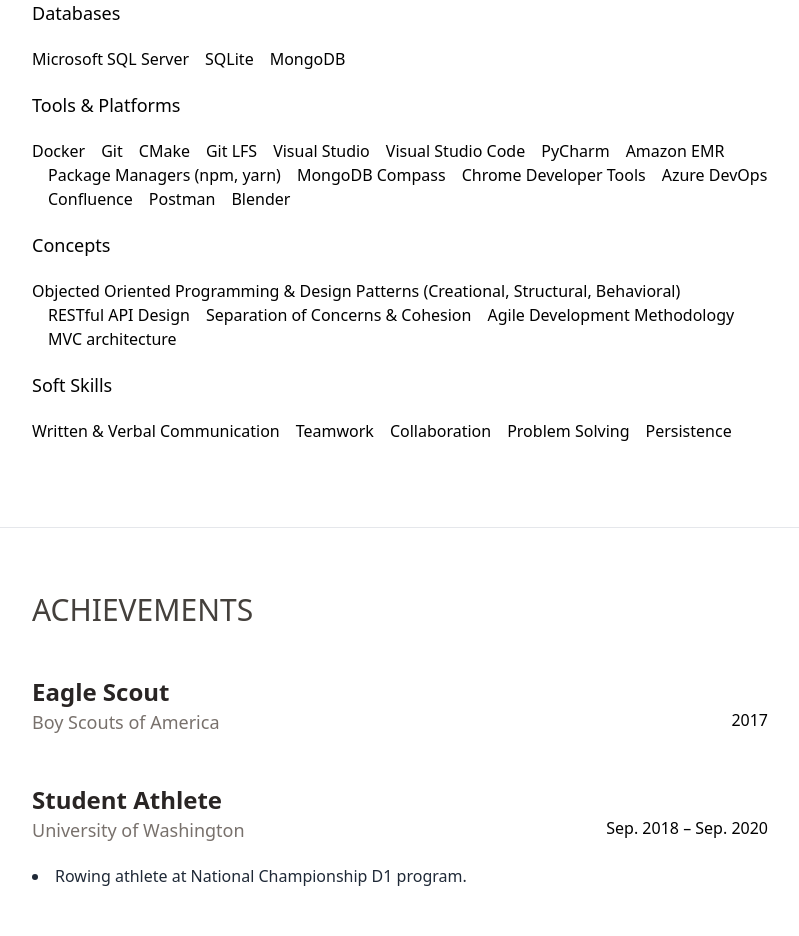
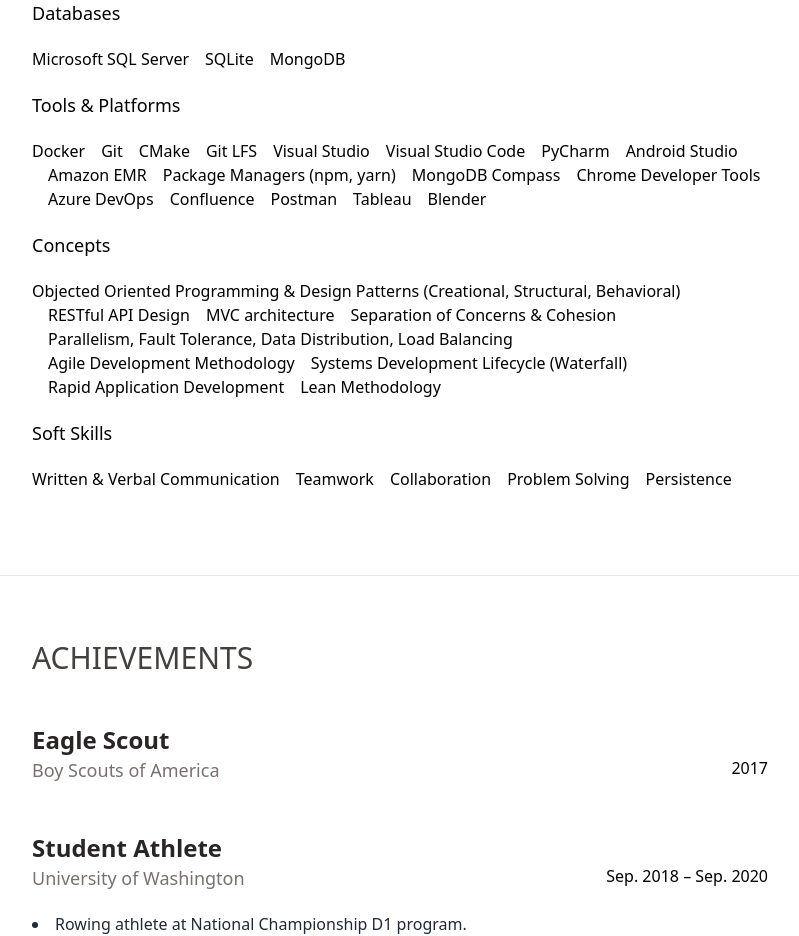
Before and after one commit to pyke-jason/portfolio-website, a Next.js app: page / in a window 1280 px wide. Shown: the part 4000-4936 px from the top of the page, without its empty margins (336-1135 px from the left). Built offline with nearby package versions, Linux system fonts and the light colour scheme.

Commit message:
Misc skills additions

```diff
--- a/components/Skills.tsx
+++ b/components/Skills.tsx
@@ -51,6 +51,7 @@
 							"Visual Studio",
 							"Visual Studio Code",
 							"PyCharm",
+                            "Android Studio",
 							"Amazon EMR",
 							"Package Managers (npm, yarn)",
 							"MongoDB Compass",
@@ -58,6 +59,7 @@
 							"Azure DevOps",
 							"Confluence",
 							"Postman",
+                            "Tableau",
 							"Blender",
 						]}
 					/>
@@ -66,9 +68,13 @@
 						skills={[
 							"Objected Oriented Programming & Design Patterns (Creational, Structural, Behavioral)",
 							"RESTful API Design",
+							"MVC architecture",
 							"Separation of Concerns & Cohesion",
+                            "Parallelism, Fault Tolerance, Data Distribution, Load Balancing",
 							"Agile Development Methodology",
-							"MVC architecture",
+                            "Systems Development Lifecycle (Waterfall)",
+                            "Rapid Application Development",
+                            "Lean Methodology",
 						]}
 					/>
 					<SkillEntry
```
